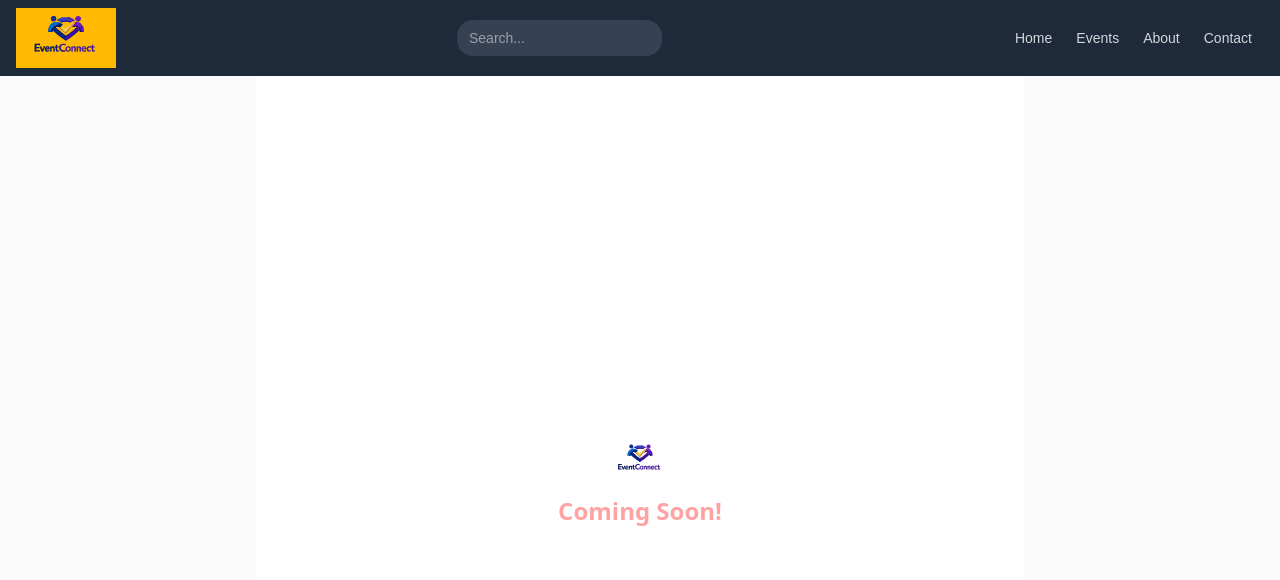
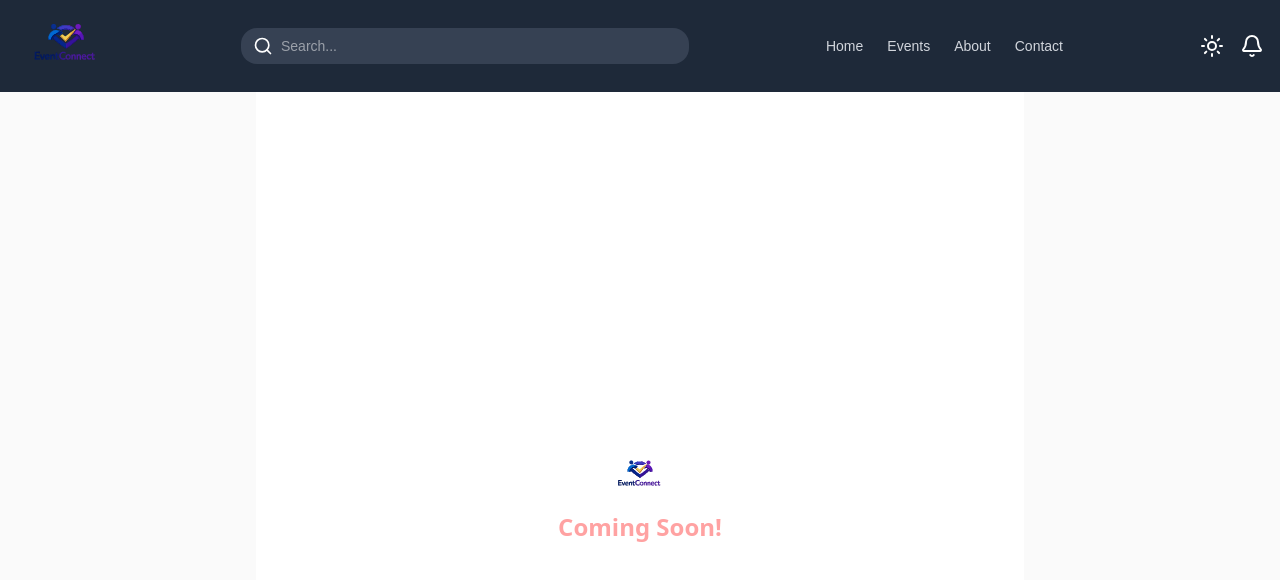
Before and after one commit to Zeno-Solutions/congo-sphere, a Next.js app: page / in a window 1280 px wide. Shown: the top 580 px of the page. Built offline with nearby package versions, Linux system fonts and the light colour scheme.

Commit message:
ipementatio de la navbar

```diff
--- /dev/null
+++ b/components/Contenaire.tsx
@@ -0,0 +1,12 @@
+import { Children } from 'react'
+import { ReactNode } from 'react'
+type contenaireProps = {
+    children: ReactNode,
+    className: string
+}
+
+export default function Contenaire({ children, className }: contenaireProps) {
+    return (
+        <div className={`px-4 ${className}`}>{children}</div>
+    )
+}
--- a/components/Navbar.tsx
+++ b/components/Navbar.tsx
@@ -1,25 +1,41 @@
 import Image from "next/image"
 import logo from "../public/logo.svg"
 import Link from "next/link"
+import { Sun, Bell, Search } from 'lucide-react';
+import Contenaire from "./Contenaire";
 export default function Navbar() {
+    let navlinks = [
+        { name: "Home", href: "/" },
+        { name: "Events", href: "/events" },
+        { name: "About", href: "/about" },
+        { name: "Contact", href: "/contact" },
+    ]
     return (
-        <div>
-            <nav className="bg-gray-800 py-2 px-4 flex items-center justify-between">
-                <div className="container mx-auto flex items-center justify-between">
-                    <div className="w-25 h-15 flex items-center bg-amber-400 font-bold">
-                        <Image src={logo} alt="CongoSphere" width={100} height={100} />
+        <div className="sticky left-0 top-0 w-full">
+            <Contenaire className="bg-gray-800 py-4">
+                <nav className="flex items-center justify-between glass-strong">
+                    <div className="container mx-auto flex items-center justify-between">
+                        <div className="w-25 h-15 overflow-y-hidden flex justify-center items-center relative">
+                            <Image src={logo} alt="Logo" className="w-25 h-25 my-6" />
+                        </div>
+                        <div className="relative">
+                            <Search color="white" size={20} className="absolute left-3 top-1/2 transform -translate-y-1/2" />
+                            <input type="search" placeholder="Search..." className="px-3 py-2 rounded-2xl w-md text-sm bg-gray-700 text-white focus:outline-none focus:ring-1 focus:ring-offset-1 focus:ring-offset-gray-800 focus:ring-white pl-10" />
+
+                        </div>
+                        <div className="hidden sm:flex">
+                            {navlinks.map((link) => (
+                                <Link key={link.href} href={link.href} className="text-gray-300 hover:text-white px-3 py-2 rounded-md text-sm font-medium">{link.name}</Link>
+                            ))}
+                        </div>
+                        <div className="flex items-center space-x-4">
+                            <Sun color="white" />
+                            <Bell color="white" />
+                        </div>
                     </div>
-                    <div>
-                        <input type="text" placeholder="Search..." className="px-3 py-2 rounded-2xl text-sm bg-gray-700 text-white focus:outline-none focus:ring-2 focus:ring-offset-2 focus:ring-offset-gray-800 focus:ring-white" />
-                    </div>
-                    <div>
-                        <Link href="/" className="text-gray-300 hover:text-white px-3 py-2 rounded-md text-sm font-medium">Home</Link>
-                        <Link href="/events" className="text-gray-300 hover:text-white px-3 py-2 rounded-md text-sm font-medium">Events</Link>
-                        <Link href="/about" className="text-gray-300 hover:text-white px-3 py-2 rounded-md text-sm font-medium">About</Link>
-                        <Link href="/contact" className="text-gray-300 hover:text-white px-3 py-2 rounded-md text-sm font-medium">Contact</Link>
-                    </div>
-                </div>
-            </nav>
-        </div>
+                </nav>
+            </Contenaire>
+
+        </div >
     )
 }
--- a/package.json
+++ b/package.json
@@ -9,6 +9,7 @@
     "lint": "eslint"
   },
   "dependencies": {
+    "lucide-react": "^0.564.0",
     "next": "16.1.5",
     "react": "19.2.3",
     "react-dom": "19.2.3"
```
Also changed, not shown: app/icon.jpg (added), 1 other file (tests, documents, lock files or other folders).
